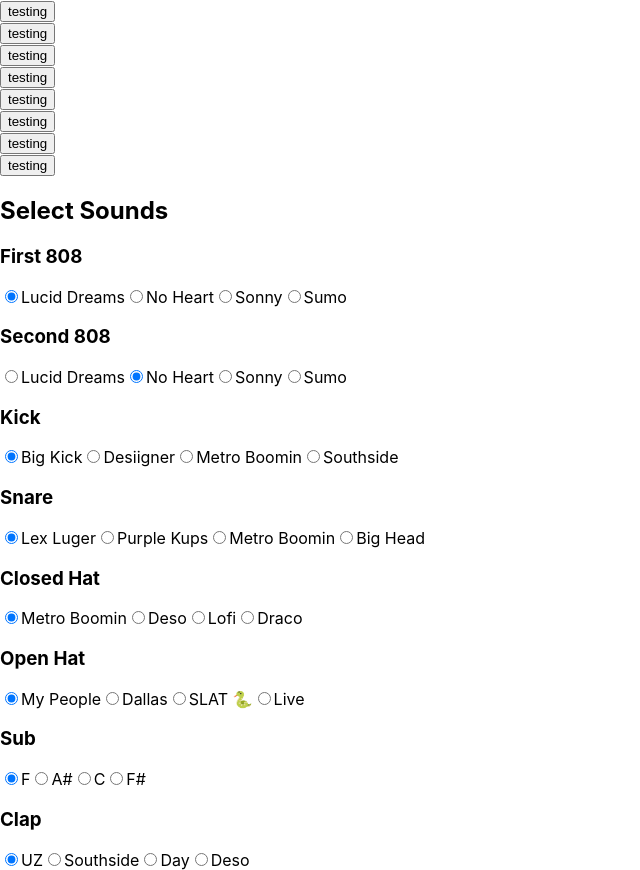
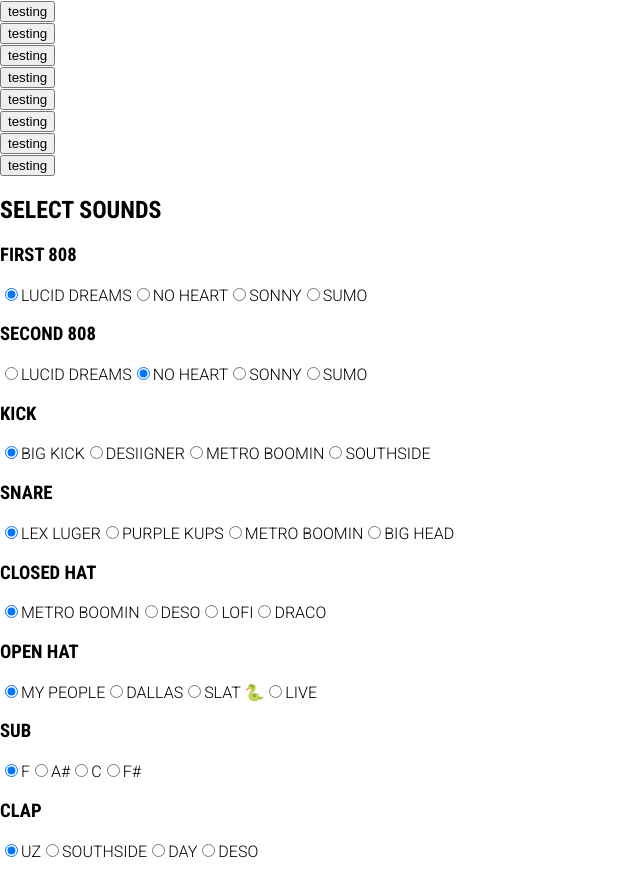
Before and after one commit to angmalone/midi, a React (Create React App) app: page / in a window 1280 px wide. Shown: the whole page, without its empty margins (0-640 px from the left). Built offline with nearby package versions, Linux system fonts and the light colour scheme.

Commit message:
add fonts

```diff
--- a/public/index.html
+++ b/public/index.html
@@ -1,15 +1,27 @@
 <!DOCTYPE html>
 <html lang="en">
   <head>
-    <meta charset="utf-8">
-    <link rel="shortcut icon" href="%PUBLIC_URL%/favicon.ico">
-    <meta name="viewport" content="width=device-width, initial-scale=1, shrink-to-fit=no">
-    <meta name="theme-color" content="#000000">
+    <meta charset="utf-8" />
+    <link rel="shortcut icon" href="%PUBLIC_URL%/favicon.ico" />
+    <meta
+      name="viewport"
+      content="width=device-width, initial-scale=1, shrink-to-fit=no"
+    />
+    <meta name="theme-color" content="#000000" />
     <!--
       manifest.json provides metadata used when your web app is added to the
       homescreen on Android. See https://developers.google.com/web/fundamentals/web-app-manifest/
     -->
-    <link rel="manifest" href="%PUBLIC_URL%/manifest.json">
+    <link rel="manifest" href="%PUBLIC_URL%/manifest.json" />
+    <link
+      href="https://fonts.googleapis.com/css?family=Roboto+Condensed:700"
+      rel="stylesheet"
+    />
+    <link
+      href="https://fonts.googleapis.com/css?family=Roboto:300"
+      rel="stylesheet"
+    />
+
     <!--
       Notice the use of %PUBLIC_URL% in the tags above.
       It will be replaced with the URL of the `public` folder during the build.
@@ -22,9 +34,7 @@
     <title>React App</title>
   </head>
   <body>
-    <noscript>
-      You need to enable JavaScript to run this app.
-    </noscript>
+    <noscript> You need to enable JavaScript to run this app. </noscript>
     <div id="root"></div>
     <!--
       This HTML file is a template.
--- a/src/App.css
+++ b/src/App.css
@@ -2,7 +2,7 @@
   text-align: center;
 }
 
-.App-logo {
+/* .App-logo {
   animation: App-logo-spin infinite 20s linear;
   height: 40vmin;
 }
@@ -29,4 +29,15 @@
   to {
     transform: rotate(360deg);
   }
+} */
+
+h2,
+h3 {
+  font-family: "Roboto Condensed", sans-serif;
+  text-transform: uppercase;
 }
+
+label {
+  font-family: "Roboto", sans-serif;
+  text-transform: uppercase;
+}
```
